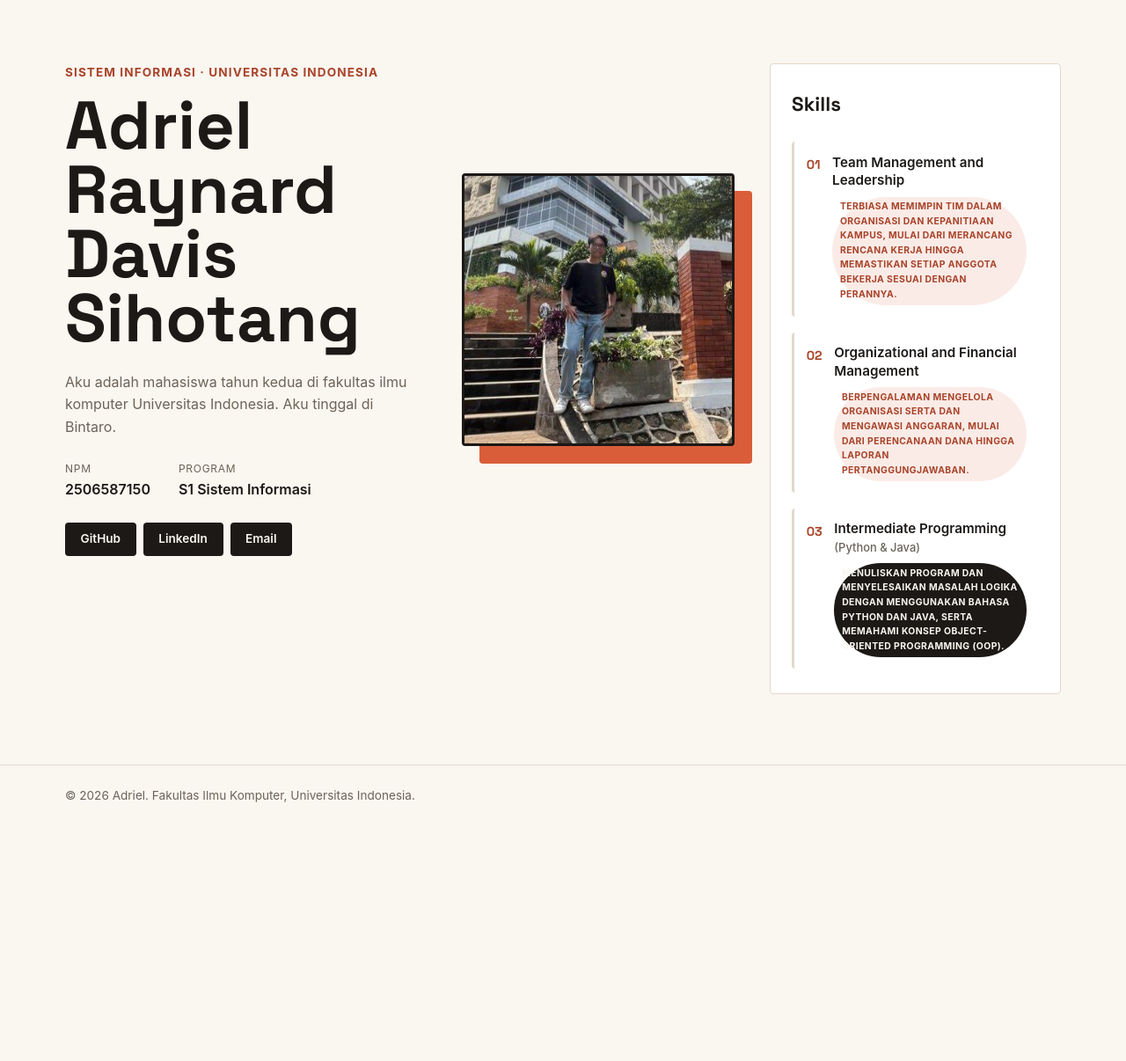
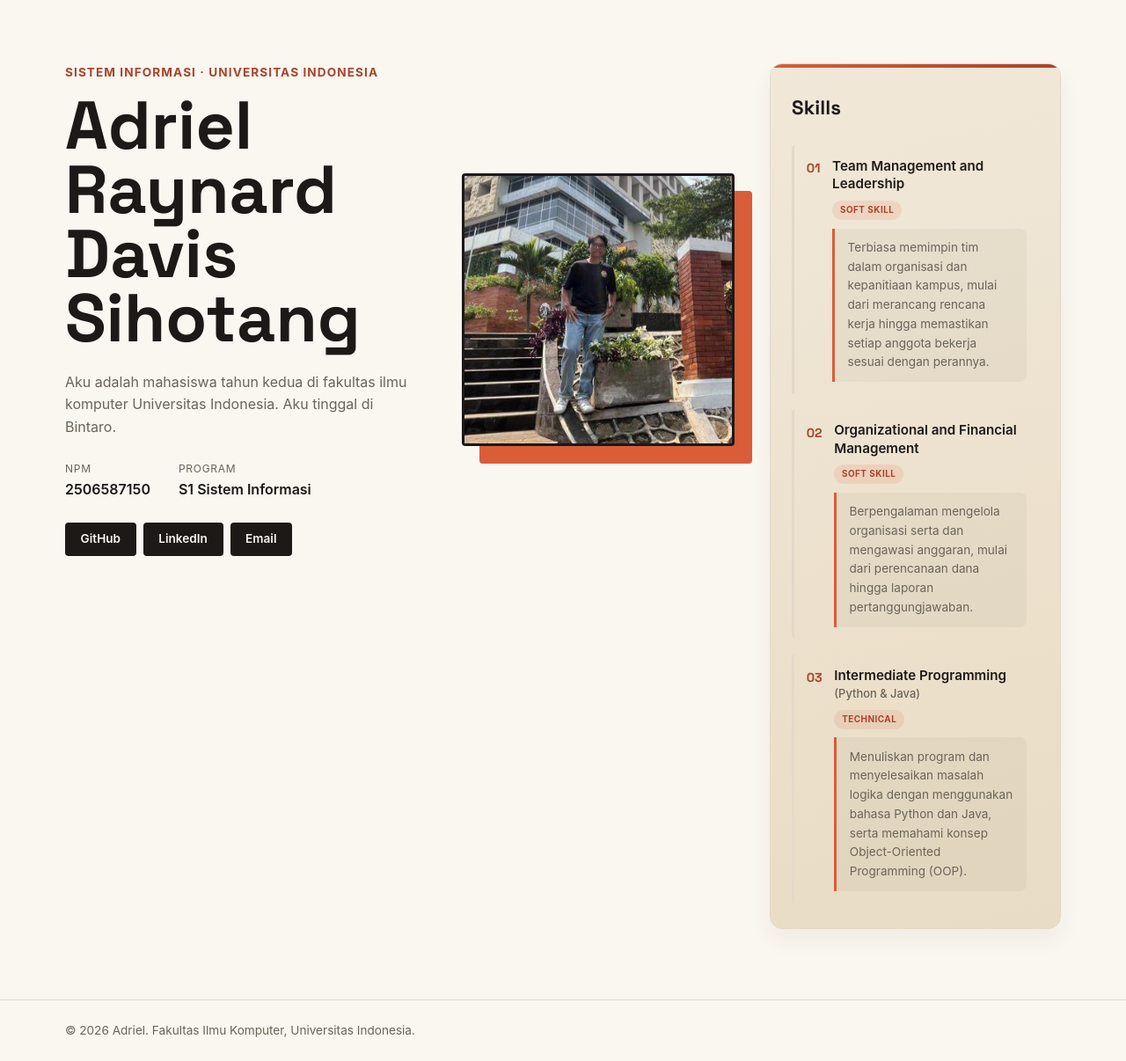
Before and after one commit to AdrielRaynard/myportofolio, a Django app: page / in a window 1280 px wide. Shown: the part 74-1280 px from the top of the page at 88% size. Before the commit the page ends 986 px from the top, so only its background shows below. Run offline with Django 5.2, Linux system fonts and the light colour scheme.

Commit message:
Mengubah warna background dari section Skills dan dari background keterangan setiap skills agar lebih elegan

```diff
--- a/static/css/style.css
+++ b/static/css/style.css
@@ -12,6 +12,10 @@
     --line: #e3d9c9;
     --text-muted: #6b6459;
     --radius: 4px;
+    --radius-lg: 14px;
+    --surface: #f1e8d9;
+    --surface-deep: #e9dcc4;
+    --desc-bg: rgba(28, 25, 23, 0.04);
 }
 
 body {
@@ -178,18 +182,35 @@ h1, .brand {
 }
 
 
-/* --- Skills sidebar --- */
+/* --- Skills sidebar ---
+   The card blends into the warm page background (same color family as
+   --paper) instead of sitting on it as a bright white block, but keeps its
+   own identity via a soft accent gradient bar on top and a slightly deeper
+   surface tone that reads as "raised" without hard contrast. */
 .skills {
-    background-color: #ffffff;
+    position: relative;
+    overflow: hidden;
+    background: linear-gradient(165deg, var(--surface) 0%, var(--surface-deep) 100%);
     border: 1px solid var(--line);
-    border-radius: var(--radius);
-    padding: 1.75rem 1.5rem;
+    border-radius: var(--radius-lg);
+    padding: 2rem 1.5rem 1.75rem;
     align-self: stretch;
-    transition: box-shadow 0.3s ease;
+    box-shadow: 0 1px 0 rgba(255, 255, 255, 0.5) inset, 0 12px 24px rgba(90, 66, 40, 0.06);
+    transition: box-shadow 0.3s ease, transform 0.3s ease;
+}
+
+.skills::before {
+    content: "";
+    position: absolute;
+    top: 0;
+    left: 0;
+    right: 0;
+    height: 4px;
+    background: linear-gradient(90deg, var(--accent) 0%, var(--accent-dark) 100%);
 }
 
 .skills:hover {
-    box-shadow: 0 10px 28px rgba(28, 25, 23, 0.08);
+    box-shadow: 0 1px 0 rgba(255, 255, 255, 0.5) inset, 0 16px 34px rgba(90, 66, 40, 0.12);
 }
 
 .skills-kicker {
@@ -233,7 +254,7 @@ h1, .brand {
 .skill-item:nth-child(3) { animation-delay: 0.4s; }
 
 .skill-item:hover {
-    background-color: var(--paper);
+    background-color: rgba(255, 255, 255, 0.45);
     border-left-color: var(--accent);
     transform: translateX(4px);
 }
@@ -247,11 +268,19 @@ h1, .brand {
     padding-top: 0.1rem;
 }
 
+.skill-heading {
+    display: flex;
+    align-items: center;
+    flex-wrap: wrap;
+    gap: 0.5rem;
+    margin-bottom: 0.6rem;
+}
+
 .skill-body h3 {
     font-size: 0.95rem;
     line-height: 1.35;
     font-weight: 600;
-    margin-bottom: 0.5rem;
+    margin: 0;
 }
 
 .skill-body h3 small {
@@ -260,24 +289,33 @@ h1, .brand {
     font-size: 0.85em;
 }
 
-.skill-tag {
+/* One consistent badge style for every skill, only the label text changes.
+   This replaces the old mismatched pill colors with a single, uniform look. */
+.skill-category {
     display: inline-block;
-    font-size: 0.65rem;
+    font-size: 0.62rem;
     font-weight: 700;
     text-transform: uppercase;
-    letter-spacing: 0.04em;
+    letter-spacing: 0.05em;
+    white-space: nowrap;
     padding: 0.2rem 0.55rem;
     border-radius: 999px;
-}
-
-.skill-tag--soft {
     background-color: rgba(217, 93, 57, 0.12);
     color: var(--accent-dark);
 }
 
-.skill-tag--tech {
-    background-color: var(--ink);
-    color: var(--paper);
+/* One consistent description box for every skill: same background tone,
+   same border accent, same text color — tidy and predictable instead of
+   a different colored blob per item. */
+.skill-desc {
+    margin: 0;
+    font-size: 0.85rem;
+    line-height: 1.6;
+    color: var(--text-muted);
+    background-color: var(--desc-bg);
+    border-left: 3px solid var(--accent);
+    border-radius: 0 8px 8px 0;
+    padding: 0.7rem 0.9rem;
 }
 
 @keyframes skillFadeIn {
--- a/templates/index.html
+++ b/templates/index.html
@@ -59,29 +59,38 @@
                     <li class="skill-item">
                         <span class="skill-index">01</span>
                         <div class="skill-body">
-                            <h3>Team Management and Leadership</h3>
-                            <span class="skill-tag skill-tag--soft">Terbiasa memimpin tim dalam organisasi dan kepanitiaan kampus,
+                            <div class="skill-heading">
+                                <h3>Team Management and Leadership</h3>
+                                <span class="skill-category">Soft Skill</span>
+                            </div>
+                            <p class="skill-desc">Terbiasa memimpin tim dalam organisasi dan kepanitiaan kampus,
                                 mulai dari merancang rencana kerja hingga memastikan setiap anggota bekerja sesuai dengan perannya.
-                            </span>
+                            </p>
                         </div>
                     </li>
                     <li class="skill-item">
                         <span class="skill-index">02</span>
                         <div class="skill-body">
-                            <h3>Organizational and Financial Management</h3>
-                            <span class="skill-tag skill-tag--soft">Berpengalaman mengelola organisasi serta
+                            <div class="skill-heading">
+                                <h3>Organizational and Financial Management</h3>
+                                <span class="skill-category">Soft Skill</span>
+                            </div>
+                            <p class="skill-desc">Berpengalaman mengelola organisasi serta
                                 dan mengawasi anggaran, mulai dari perencanaan dana hingga laporan pertanggungjawaban.
-                            </span>
+                            </p>
                         </div>
                     </li>
                     <li class="skill-item">
                         <span class="skill-index">03</span>
                         <div class="skill-body">
-                            <h3>Intermediate Programming <small>(Python &amp; Java)</small></h3>
-                            <span class="skill-tag skill-tag--tech">Menuliskan program dan menyelesaikan masalah
+                            <div class="skill-heading">
+                                <h3>Intermediate Programming <small>(Python &amp; Java)</small></h3>
+                                <span class="skill-category">Technical</span>
+                            </div>
+                            <p class="skill-desc">Menuliskan program dan menyelesaikan masalah
                                 logika dengan menggunakan bahasa Python dan Java, serta memahami
                                 konsep Object-Oriented Programming (OOP).
-                            </span>
+                            </p>
                         </div>
                     </li>
                 </ul>
```
